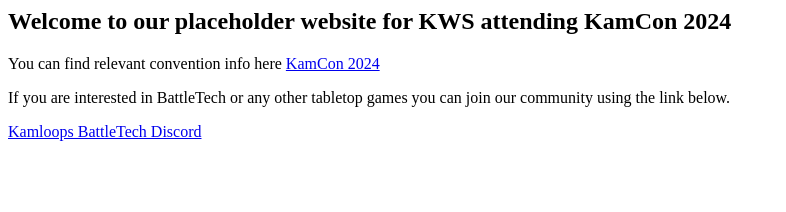
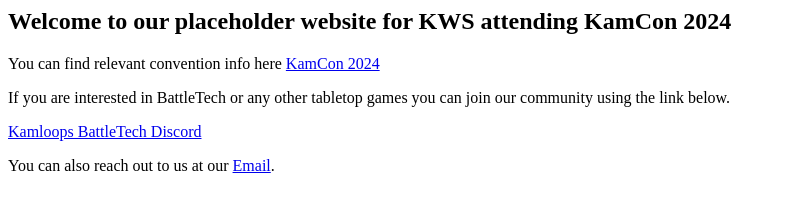
Before and after one commit to KamloopsWS/KamloopsWS, a plain HTML site: page index.html in a window 1280 px wide. Shown: the whole page, without its empty margins (0-786 px from the left). Drawn offline with Linux system fonts and the light colour scheme.

Commit message:
Update index.html

```diff
--- a/index.html
+++ b/index.html
@@ -5,3 +5,5 @@
 <p>If you are interested in BattleTech or any other tabletop games you can join our community using the link below.</p>
 
 <a href="https://discord.gg/XejJxMnCm7">Kamloops BattleTech Discord</a>
+
+<p>You can also reach out to us at our <a href="mailto: Kamloopswargamingsociety@gmail.com">Email</a>.</p>
```
